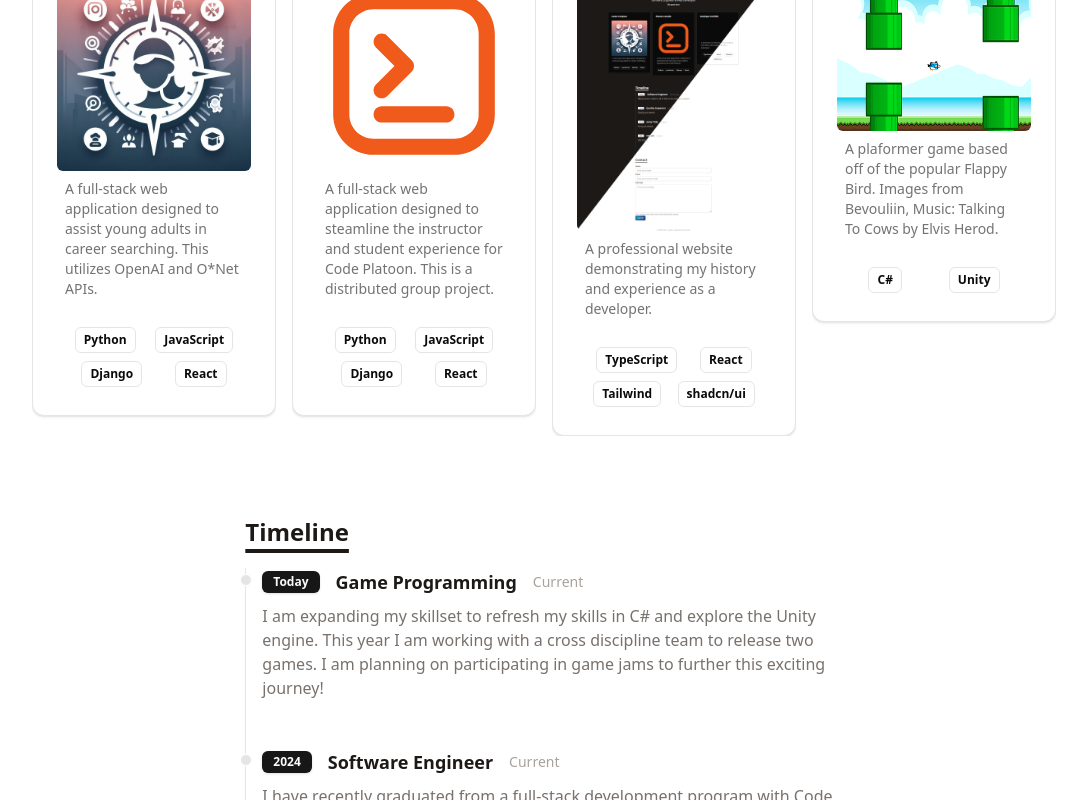
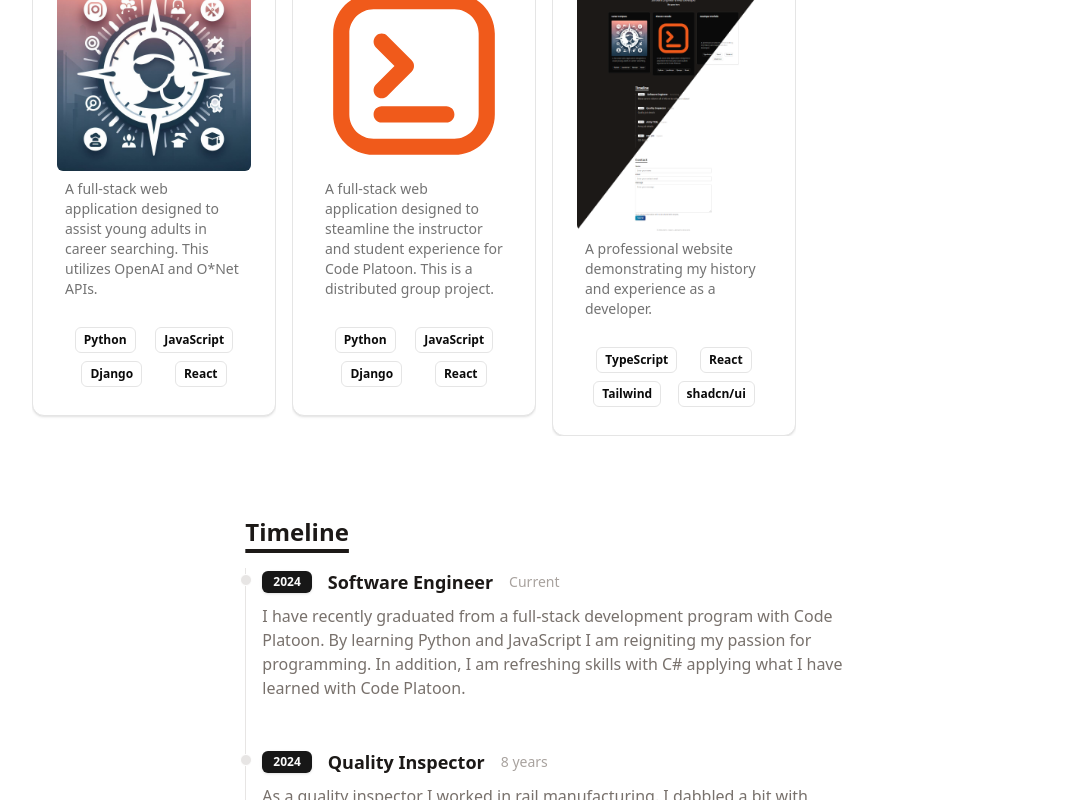
Before and after one commit to DeeJaeMann/portfolio, a React (Vite) app in the folder frontend/: page / in a window 1280 px wide. Shown: the part 420-1220 px from the top of the page, without its empty margins (96-1183 px from the left). Built offline with nearby package versions, Linux system fonts and the light colour scheme.

Commit message:
Updated Timeline and Projects Changes to be committed: 	modified:   frontend/src/data/portfolio.ts 	modified:   frontend/src/data/timeline.ts

```diff
--- a/frontend/src/data/portfolio.ts
+++ b/frontend/src/data/portfolio.ts
@@ -20,11 +20,4 @@ export default [
     link: "https://github.com/DeeJaeMann/portfolio",
     details: "A professional website demonstrating my history and experience as a developer.",
   },
-  {
-    title: "Winged Escape",
-    imgUrl: "assets/WingedThumb.png",
-    stack: ["C#", "Unity"],
-    link: "https://fullsplashdev.itch.io/winged-escape",
-    details: "A plaformer game based off of the popular Flappy Bird. Images from Bevouliin, Music: Talking To Cows by Elvis Herod.",
-  },
 ];
--- a/frontend/src/data/timeline.ts
+++ b/frontend/src/data/timeline.ts
@@ -1,15 +1,9 @@
 export default [
-    {
-        year: 'Today',
-        title: 'Game Programming',
-        duration: 'Current',
-        details: 'I am expanding my skillset to refresh my skills in C# and explore the Unity engine. This year I am working with a cross discipline team to release two games. I am planning on participating in game jams to further this exciting journey!'
-    },
     {
         year: '2024',
         title: 'Software Engineer',
         duration: 'Current',
-        details: 'I have recently graduated from a full-stack development program with Code Platoon. By learning Python and JavaScript I am reigniting my passion for programming. I plan on refreshing my skills with C# in the near future.',
+        details: 'I have recently graduated from a full-stack development program with Code Platoon. By learning Python and JavaScript I am reigniting my passion for programming. In addition, I am refreshing skills with C# applying what I have learned with Code Platoon.',
     },
     {
         year: '2024',
```
